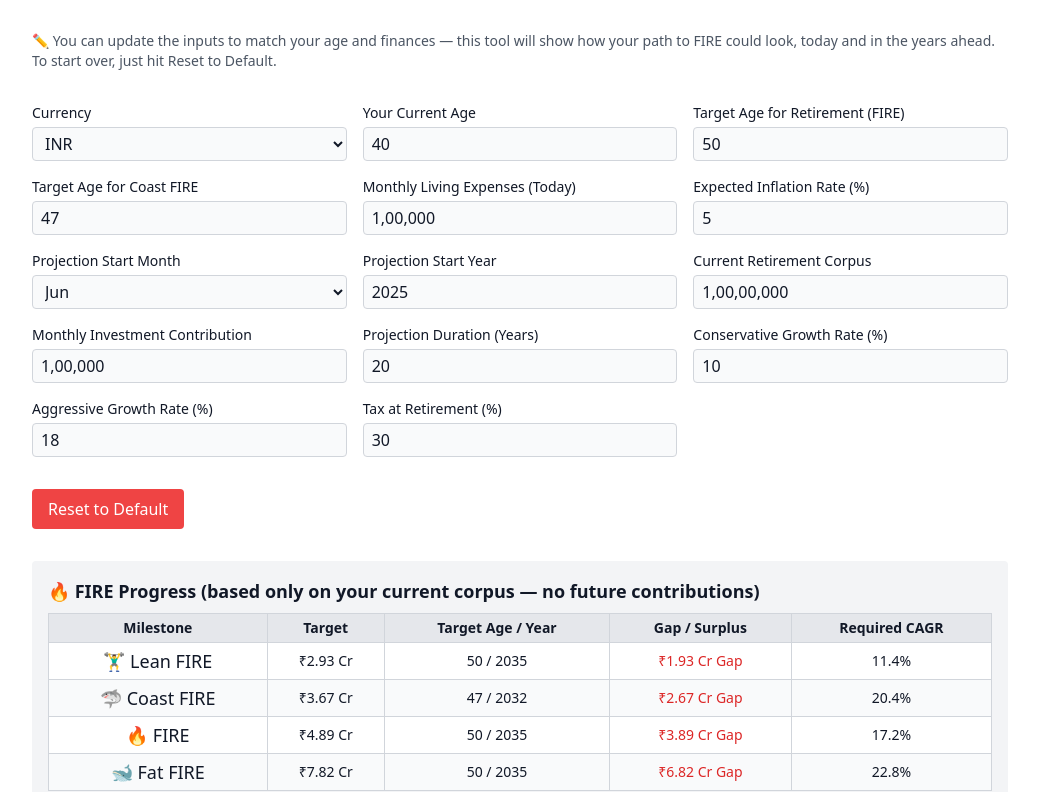
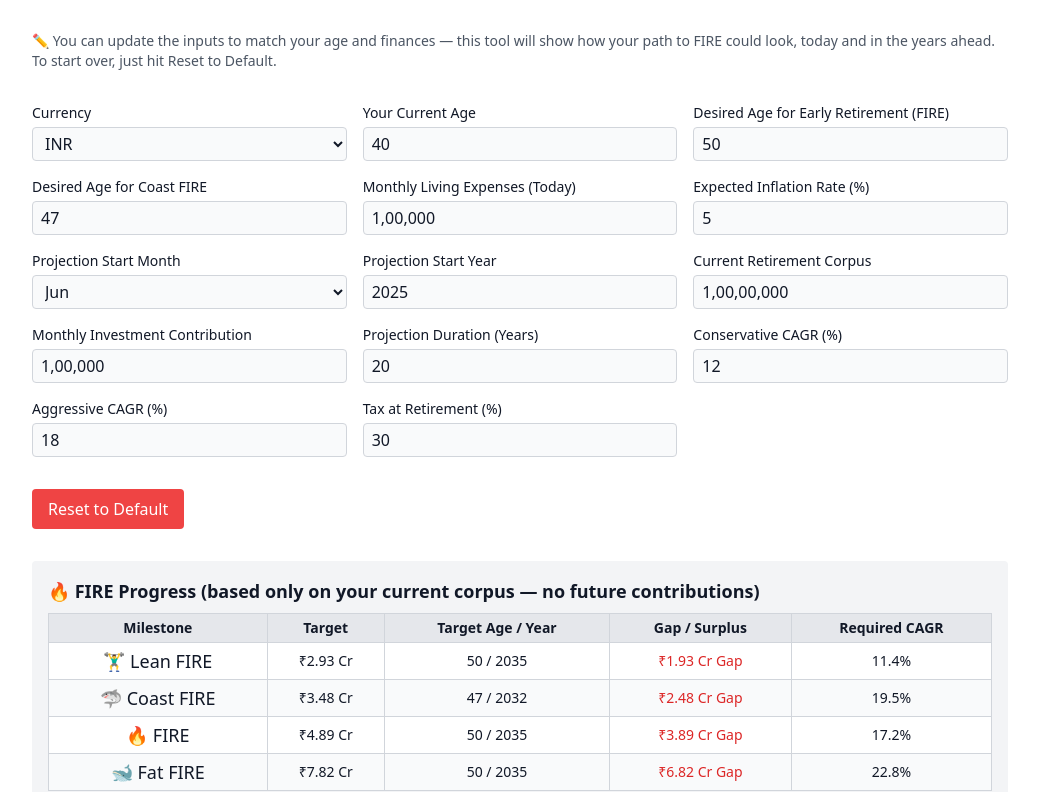
Before and after one commit to TheBeggarBowl/fire-tracker, a React (Vite) app: page / in a window 1280 px wide. Shown: the part 557-1349 px from the top of the page, without its empty margins (120-1159 px from the left). Built offline with nearby package versions, Linux system fonts and the light colour scheme.

Commit message:
Update App.jsx

```diff
--- a/src/App.jsx
+++ b/src/App.jsx
@@ -6,8 +6,8 @@ const fireIcons = { lean: "🏋️‍♂️", coast: "🦈", fire: "🔥", fat:
 const labelMap = {
   currency: "Currency",
   currentAge: "Your Current Age",
-  desiredFIREAge: "Target Age for Retirement (FIRE)",
-  desiredCoastAge: "Target Age for Coast FIRE",
+  desiredFIREAge: "Desired Age for Early Retirement (FIRE)",
+  desiredCoastAge: "Desired Age for Coast FIRE",
   monthlyExpense: "Monthly Living Expenses (Today)",
   inflation: "Expected Inflation Rate (%)",
   startMonth: "Projection Start Month",
@@ -15,8 +15,8 @@ const labelMap = {
   currentNetWorth: "Current Retirement Corpus",
   sip: "Monthly Investment Contribution",
   projectionYears: "Projection Duration (Years)",
-  desiredConservativeCAGR: "Conservative Growth Rate (%)",
-  desiredAggressiveCAGR: "Aggressive Growth Rate (%)",
+  desiredConservativeCAGR: "Conservative CAGR (%)",
+  desiredAggressiveCAGR: "Aggressive CAGR (%)",
   retirementTaxRate: "Tax at Retirement (%)"
 };
 
@@ -85,7 +85,7 @@ export default function App() {
     currentNetWorth: 10000000,
     sip: 100000,
     projectionYears: 20,
-    desiredConservativeCAGR: 10,
+    desiredConservativeCAGR: 12,
     desiredAggressiveCAGR: 18,
     retirementTaxRate: 30,
   };
```
